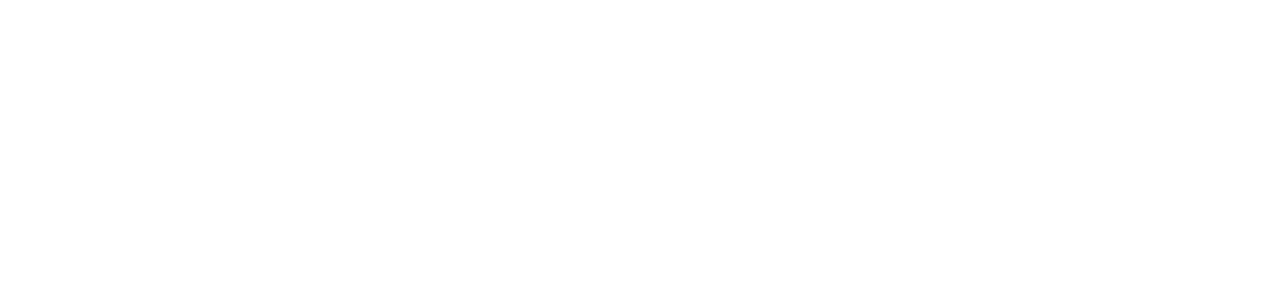
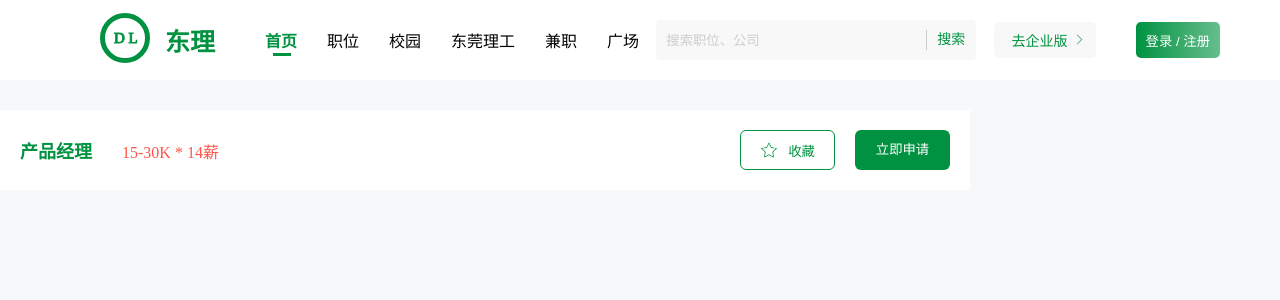
Before and after one commit to Mrprince666/SchoolWork, a Vue app: page /positionDetails in a window 1280 px wide. Before the commit this address had no page. Shown: the top 300 px of the page. Built offline with nearby package versions, Linux system fonts and the light colour scheme.

Commit message:
搭建职位详情

```diff
--- a/src/components/Position/WorkPosition.vue
+++ b/src/components/Position/WorkPosition.vue
@@ -93,7 +93,12 @@
     </div>
     <div class="WorkPosition_main">
       <ul class="WorkPosition_main_left">
-        <li class="WorkPosition_main_left_item" v-for="item in 6" :key="item">
+        <li
+          class="WorkPosition_main_left_item"
+          v-for="item in 6"
+          :key="item"
+          @click="gotoDetails"
+        >
           <PositionItem />
         </li>
       </ul>
@@ -112,6 +117,7 @@
 <script>
 import "./WorkPosition.scss";
 import { reactive, toRefs } from "vue";
+import { useRouter } from "vue-router";
 import PositionItem from "./PositionItem/PositionItem.vue";
 import PositionRecommend from "./PositionRecommend/PositionRecommend.vue";
 
@@ -128,6 +134,8 @@
       durationList: [],
       moneyList: [],
     });
+
+    const router = useRouter();
 
     const type = {
       expandTrigger: "hover",
@@ -408,11 +416,16 @@
       console.log(state);
     };
 
+    const gotoDetails = () => {
+      router.push("/positionDetails");
+    };
+
     return {
       ...toRefs(state),
       handleChangeSelection,
       type,
       cityOptions,
+      gotoDetails,
     };
   },
 };
--- /dev/null
+++ b/src/components/PositionDetails/PDHeader/PDHeader.scss
@@ -0,0 +1,64 @@
+.PDHeader{
+  background-color: #fff;
+  padding: 20px;
+  &_header{
+
+    &_main{
+      width: 100%;
+      display: inline-flex;
+      justify-content: space-between;
+      align-items: center;
+
+      &_message{
+
+        &_name{
+          font-size: 18px;
+          color: rgb(0,146, 65);
+          font-weight: 600;
+          margin-right: 30px;
+        }
+
+        &_money{
+          color: #fe574a;
+        }
+      }
+
+      &_right{
+        display: flex;
+        align-items: center;
+
+        &_collect{
+          margin-right: 20px;
+          border: 1px solid rgb(0, 146, 65);
+          color: rgb(0, 146, 65);
+          border-radius: 6px;
+          background-color: #fff;
+          display: inline-flex;
+          align-items: center;
+          justify-content: center;
+          column-gap: 10px;
+          width: 95px;
+          height: 40px;
+          cursor: pointer;
+        }
+
+        &_apply{
+          border: none;
+          width: 95px;
+          height: 40px;
+          background-color: rgb(0, 146, 65);
+          text-align: center;
+          line-height: 40px;
+          color: white;
+          border-radius: 6px;
+          cursor: pointer;
+
+          &:hover{
+            opacity: 0.75;
+          }
+        }
+      }
+    }
+
+  }
+}
--- /dev/null
+++ b/src/components/PositionDetails/PDHeader/PDHeader.vue
@@ -0,0 +1,62 @@
+<template>
+  <div class="PDHeader">
+    <div class="PDHeader_header">
+      <div class="PDHeader_header_main">
+        <div class="PDHeader_header_main_message">
+          <span class="PDHeader_header_main_message_name">产品经理</span>
+          <span class="PDHeader_header_main_message_money">15-30K * 14薪</span>
+        </div>
+        <div class="PDHeader_header_main_right">
+          <button
+            class="PDHeader_header_main_right_collect"
+            @click="changeIsCollect"
+          >
+            <img
+              width="18"
+              height="18"
+              v-if="!isCollect"
+              src="../../../assets/imgs/common/collect.png"
+              alt=""
+            />
+            <img
+              width="18"
+              height="18"
+              v-else
+              src="../../../assets/imgs/common/collect-active.png"
+              alt=""
+            />
+            <span>收藏</span>
+          </button>
+          <button class="PDHeader_header_main_right_apply">立即申请</button>
+        </div>
+      </div>
+    </div>
+    <div class="PDHeader_key"></div>
+  </div>
+</template>
+
+<script>
+import "./PDHeader.scss";
+import { reactive, toRefs } from "vue";
+
+export default {
+  // components: {
+  //   Collect,
+  // },
+
+  setup() {
+    const state = reactive({
+      isCollect: false,
+    });
+
+    const changeIsCollect = () => {
+      state.isCollect = !state.isCollect;
+    };
+
+    return {
+      ...toRefs(state),
+      changeIsCollect,
+    };
+  },
+};
+</script>
--- /dev/null
+++ b/src/components/PositionDetails/PositionDetails.scss
@@ -0,0 +1,13 @@
+.PositionDetails{
+  margin-top: 30px;
+  width: 100%;
+  display: inline-flex;
+
+  &_main{
+    flex: 1;
+  }
+
+  &_right{
+    width: 350px;
+  }
+}
--- /dev/null
+++ b/src/components/PositionDetails/PositionDetails.vue
@@ -0,0 +1,23 @@
+<template>
+  <div class="PositionDetails">
+    <div class="PositionDetails_main">
+      <PDHeader />
+    </div>
+    <div class="PositionDetails_right"></div>
+  </div>
+</template>
+
+<script>
+import "./PositionDetails.scss";
+import PDHeader from "./PDHeader/PDHeader.vue";
+
+export default {
+  components: {
+    PDHeader,
+  },
+
+  setup() {
+    return {};
+  },
+};
+</script>
--- a/src/router/index.js
+++ b/src/router/index.js
@@ -17,6 +17,12 @@
         path: "/position",
         name: "position",
         component: () => import("../components/Position/WorkPosition.vue"),
+      },
+      {
+        path: "/positionDetails",
+        name: "positionDetails",
+        component: () =>
+          import("../components/PositionDetails/PositionDetails.vue"),
       },
     ],
   },
```
Also changed, not shown: src/assets/imgs/common/collect-active.png (added), src/assets/imgs/common/collect.png (added).
